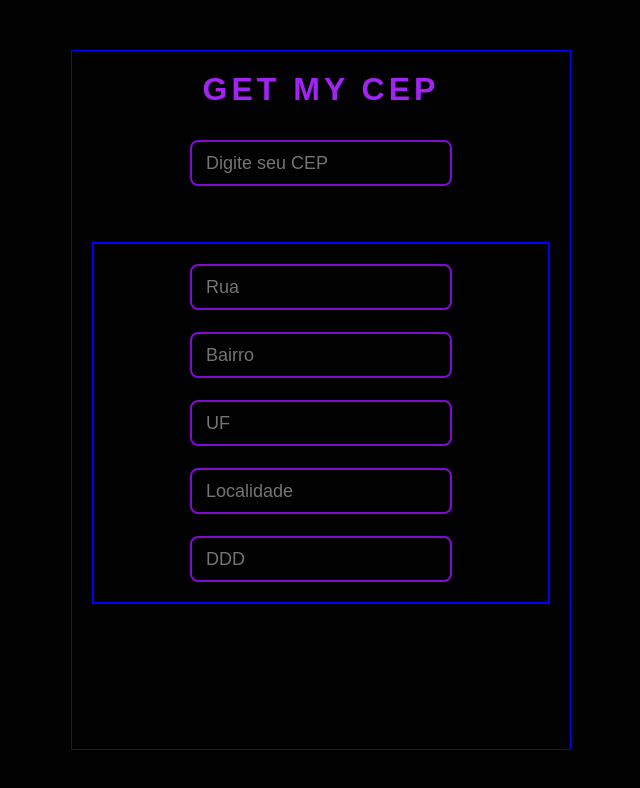
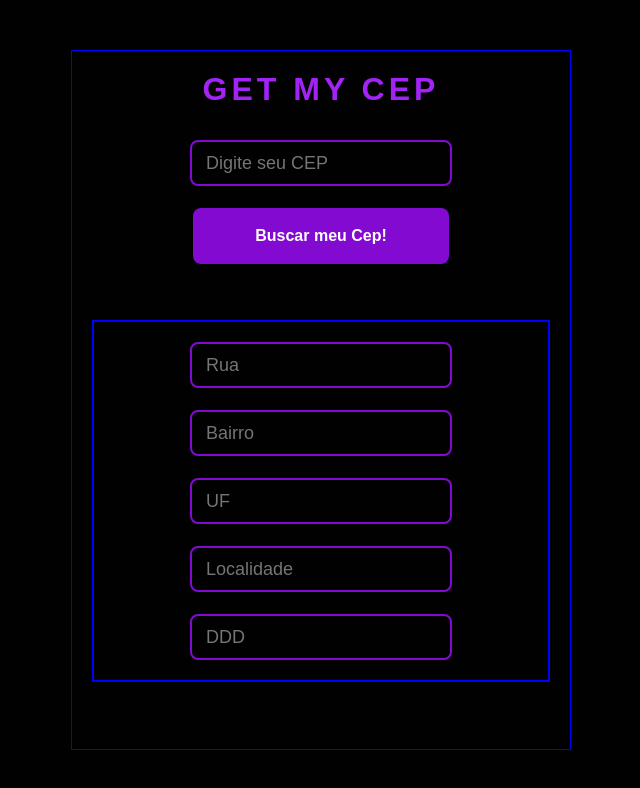
Before and after one commit to nikolaslopes/get-my-cep, a React (Vite) app: page /getcep in a window 1280 px wide. Shown: the top 788 px of the page, without its empty margins (319-959 px from the left). Built offline with nearby package versions, Linux system fonts and the light colour scheme; no server answers.

Commit message:
:lipstick: adjusted button styles

```diff
--- a/src/Pages/GetCep/index.tsx
+++ b/src/Pages/GetCep/index.tsx
@@ -2,6 +2,7 @@ import { Container, Header, Content } from './styles';
 import { useState } from 'react';
 
 import { InputField } from '../../components/InputField';
+import { Button } from '../../components/Button';
 
 export function GetCep() {
   fetch('https://viacep.com.br/ws/27949-316/json/')
@@ -41,6 +42,8 @@ export function GetCep() {
           maxLength={10}
           autoComplete="no"
         />
+
+        <Button label="Buscar meu Cep!" />
       </Header>
 
       <Content>
--- a/src/Pages/GetCep/styles.ts
+++ b/src/Pages/GetCep/styles.ts
@@ -26,6 +26,11 @@ export const Header = styled.header`
   input {
     width: 465px;
   }
+
+  button {
+    width: 256px;
+    margin-top: 22px;
+  }
 `;
 
 export const Content = styled.div`
--- a/src/components/Button/styles.ts
+++ b/src/components/Button/styles.ts
@@ -1,4 +1,4 @@
-import styled from "styled-components";
+import styled from 'styled-components';
 
 export const ContainerButton = styled.div`
   button {
@@ -7,10 +7,11 @@ export const ContainerButton = styled.div`
 
     background-color: ${({ theme }) => theme.colors.primary.main};
     color: #fff;
-    border: 2px solid #fff;
+    border: 0;
     border-radius: 8px;
 
     font-size: 16px;
+    font-weight: bold;
     cursor: pointer;
 
     transition: all 0.2s ease;
```
